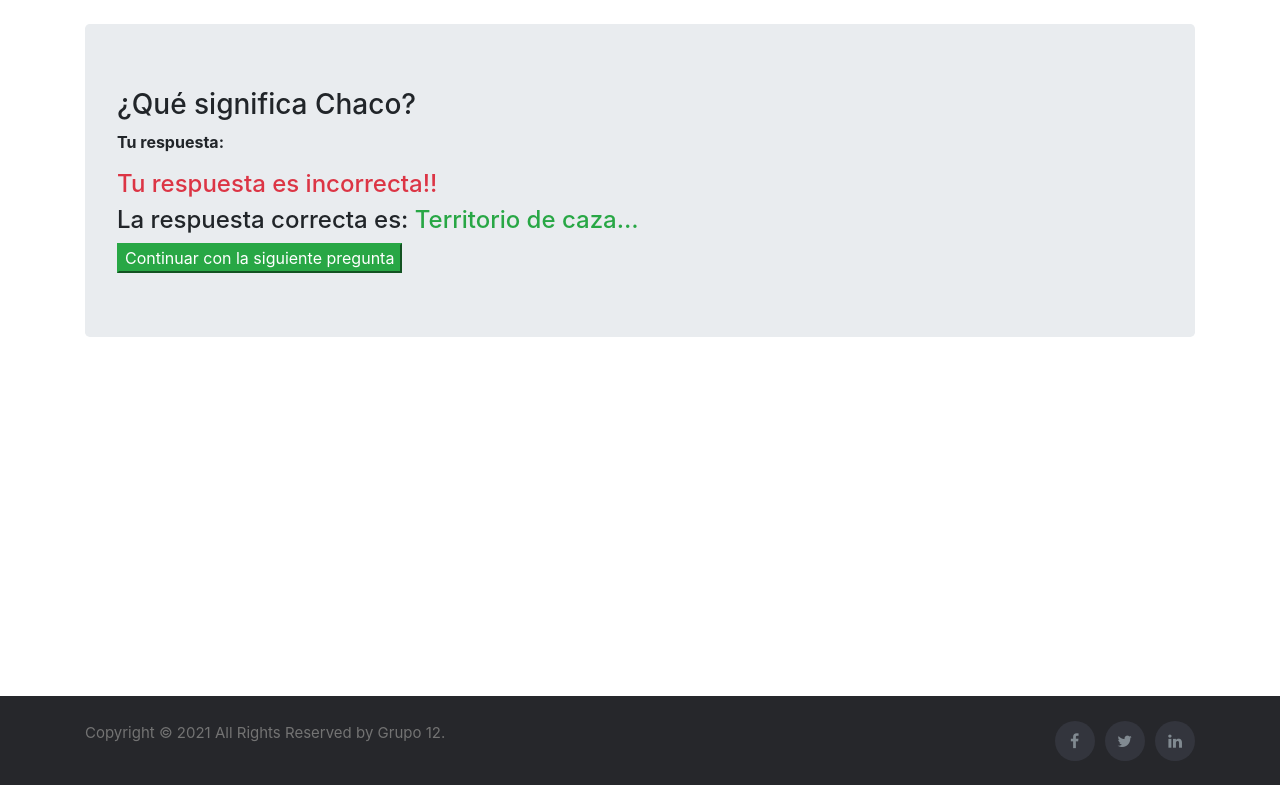
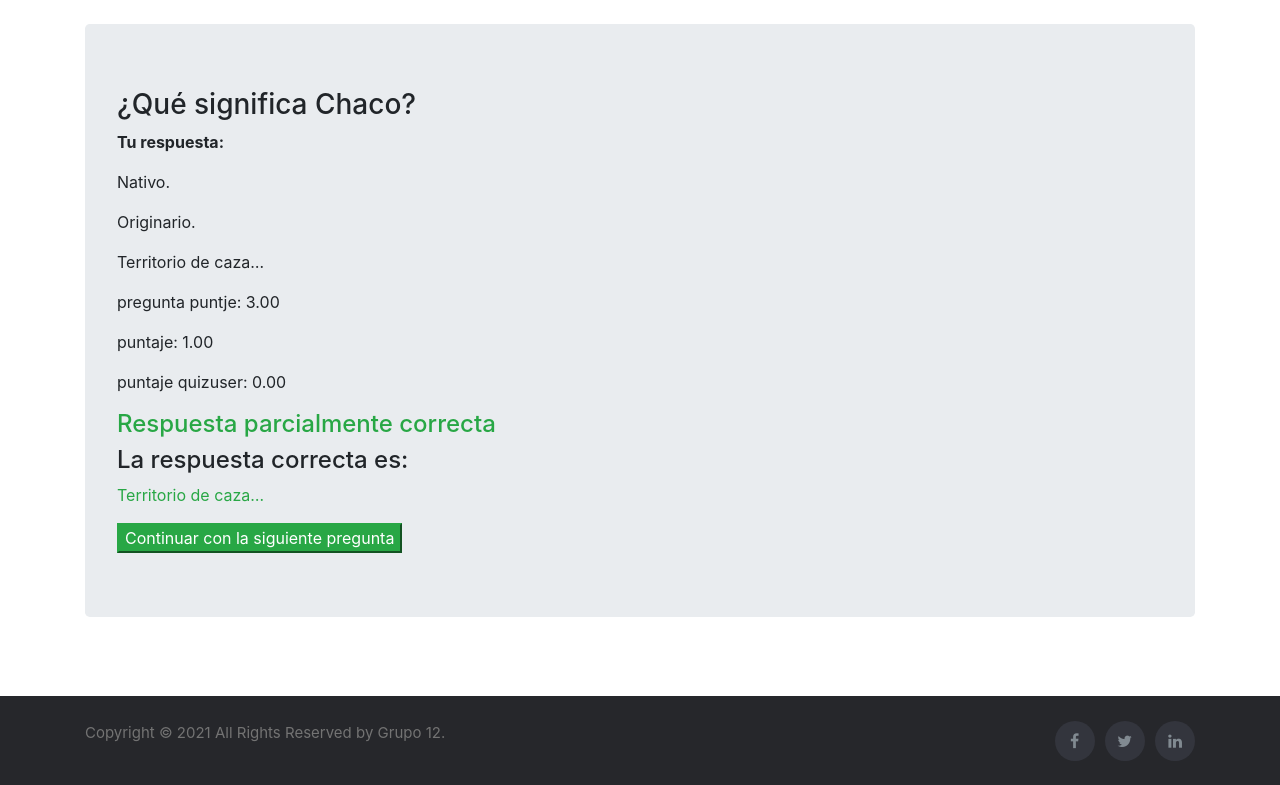
Before and after one commit to Elvira68/70-anios-de-nuestro-chaco, a Django app: page /resultado/221 in a window 1280 px wide. Shown: the part 56-841 px from the top of the page. Run offline with Django 3.2, Linux system fonts and the light colour scheme; data comes from the database, SQL or seed files in the repository; both versions use the stored data as it was after the commit; some libraries are stand-ins or nearby versions.

Commit message:
Corregido mensaje de resultado

```diff
--- a/Quiz/models.py
+++ b/Quiz/models.py
@@ -83,6 +83,6 @@ class QuizUsuario(models.Model):
 class PreguntasRespondidas(models.Model):
     quizUser = models.ForeignKey(QuizUsuario, on_delete=models.CASCADE, related_name='intentos')
     pregunta = models.ForeignKey(Pregunta, on_delete=models.CASCADE, related_name='pregunta_intento')
-    respuesta = models.ManyToManyField(Respuesta)
+    respuesta = models.ManyToManyField(Respuesta, related_name='respuestas')
     correcta = models.BooleanField(verbose_name='¿Es la respuesta correcta?', default=False, null=False)
     puntaje = models.DecimalField(verbose_name='Puntaje Obtenido', default=0, decimal_places=2, max_digits=6)
--- a/Quiz/views.py
+++ b/Quiz/views.py
@@ -114,7 +114,7 @@ def resultado_pregunta(request, pregunta_respondida_pk):
     respondida = get_object_or_404(
         PreguntasRespondidas, pk=pregunta_respondida_pk)
     context = {
-        'respondida': respondida
+        'respondida': respondida,
     }
     return render(request, 'play/resultados.html', context)
 
--- a/template/play/resultados.html
+++ b/template/play/resultados.html
@@ -1,8 +1,6 @@
 {% extends 'base.html' %}
 
-{% block tituloo %}
-    QuizApp | Quiz
-{% endblock %}
+
 
 {% block contenido %}
     <div class="container" style="min-height: 84vh;">
@@ -10,23 +8,42 @@
             <h3 class="text info">{{ respondida.pregunta.texto | safe }}</h3>
             <p>
                 <strong>Tu respuesta:</strong>
-                {{ respondida.respuesta.texto|safe }}
+                {% for respuesta in respondida.respuesta.all %}
+                    <p>
+                        {{ respuesta }}
+                    </p>
+                {% endfor %}
             </p>
+            <p>pregunta puntje: {{ respondida.pregunta.max_puntaje }}</p>
+            <p>puntaje: {{ respondida.puntaje }}</p>
+            <p>puntaje quizuser: {{ respondida.quizUser.puntaje_total }}</p>
 
-            {% if respondida.respuesta.correcta %}
-                <h4 class="text-success">Tu respuesta es correcta!!</h4>
+            {% if respondida.pregunta.max_puntaje == respondida.puntaje %}
+
+                <h4 class="text-success">Respuesta correcta</h4>
+
             {% else %}
-                <h4 class="text-danger">Tu respuesta es incorrecta!!</h4>
+
+                {% if respondida.puntaje > 0 and respondida.pregunta.max_puntaje > respondida.puntaje %}
+
+                    <h4 class="text-success">Respuesta parcialmente correcta</h4>
+                {% else %}
+                    <h4 class="text-danger">Respuesta incorrecta</h4>
+
+                {% endif %}
+
+                <h4>La respuesta correcta es:</h4>
 
                 {% for respuesta in respondida.pregunta.opciones.all %}
 
                     {% if respuesta.correcta %}
 
-                        <h4>La respuesta correcta es: <span class="text-success">{{respuesta}}</span></h4>
+                        <p class="text-success">{{respuesta}}</p>
 
                     {% endif %}
 
                 {% endfor %}
+
 
             {% endif %}
 
```
Also changed, not shown: Quiz/admin.py (+3 -5 lines), db.sqlite3.
